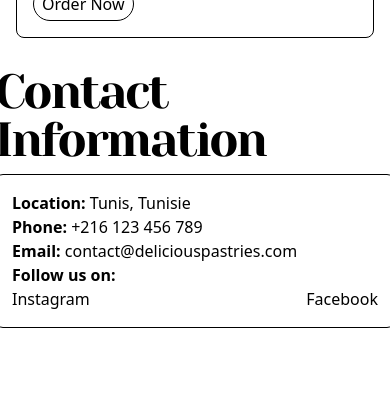
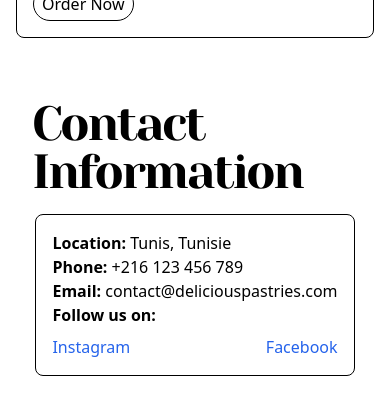
Before and after one commit to ibtihelbs/bakeryshop, a React (Vite) app: page / in a window 390 px wide. Shown: the part 6281-6695 px from the top of the page. Before the commit the page ends 6625 px from the top, so only its background shows below. Built offline with nearby package versions, Linux system fonts and the light colour scheme.

Commit message:
contact-responsive

```diff
--- a/src/componants/Contact.jsx
+++ b/src/componants/Contact.jsx
@@ -27,10 +27,10 @@ const Contact = () => {
   if (!bakery) return <div>Loading...</div>;
 
   return (
-    <section className="grid gap-2 justify-center ">
+    <section className="grid gap-4 justify-center py-8 px-4">
       <H1 content={"Contact Information"} />
 
-      <div className="m-auto p-4 border-[1px] w-[400px] border-black border-solid rounded-lg mb-4">
+      <div className="m-auto p-4 border-[1px] max-w-[400px] border-black border-solid rounded-lg mb-4">
         <p>
           <strong>Location:</strong> {bakery.location}
         </p>
@@ -43,12 +43,13 @@ const Contact = () => {
         <p>
           <strong>Follow us on:</strong>
         </p>
-        <ul className="flex justify-between ">
+        <ul className="flex justify-between mt-2">
           <li>
             <a
               href={bakery.contact.social_media.instagram}
               target="_blank"
               rel="noopener noreferrer"
+              className="text-blue-600 hover:underline"
             >
               Instagram
             </a>
@@ -58,6 +59,7 @@ const Contact = () => {
               href={bakery.contact.social_media.facebook}
               target="_blank"
               rel="noopener noreferrer"
+              className="text-blue-600 hover:underline"
             >
               Facebook
             </a>
```
